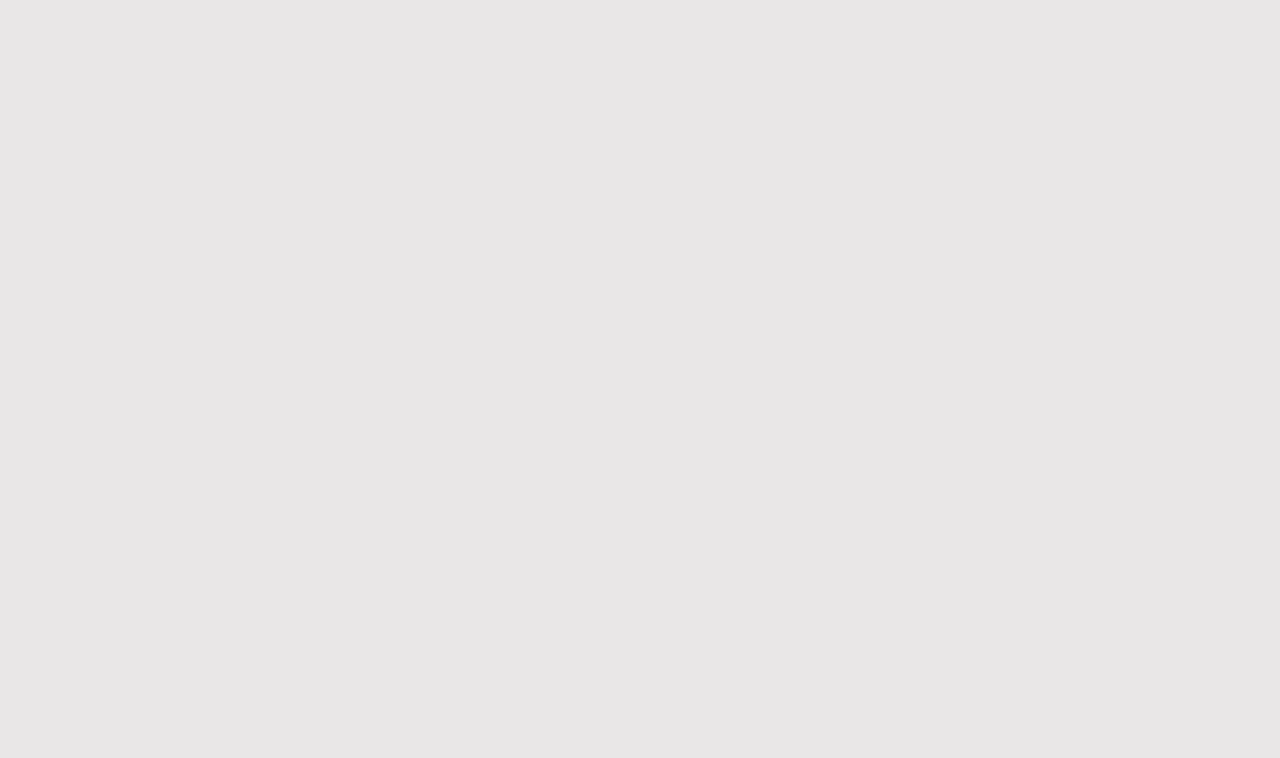
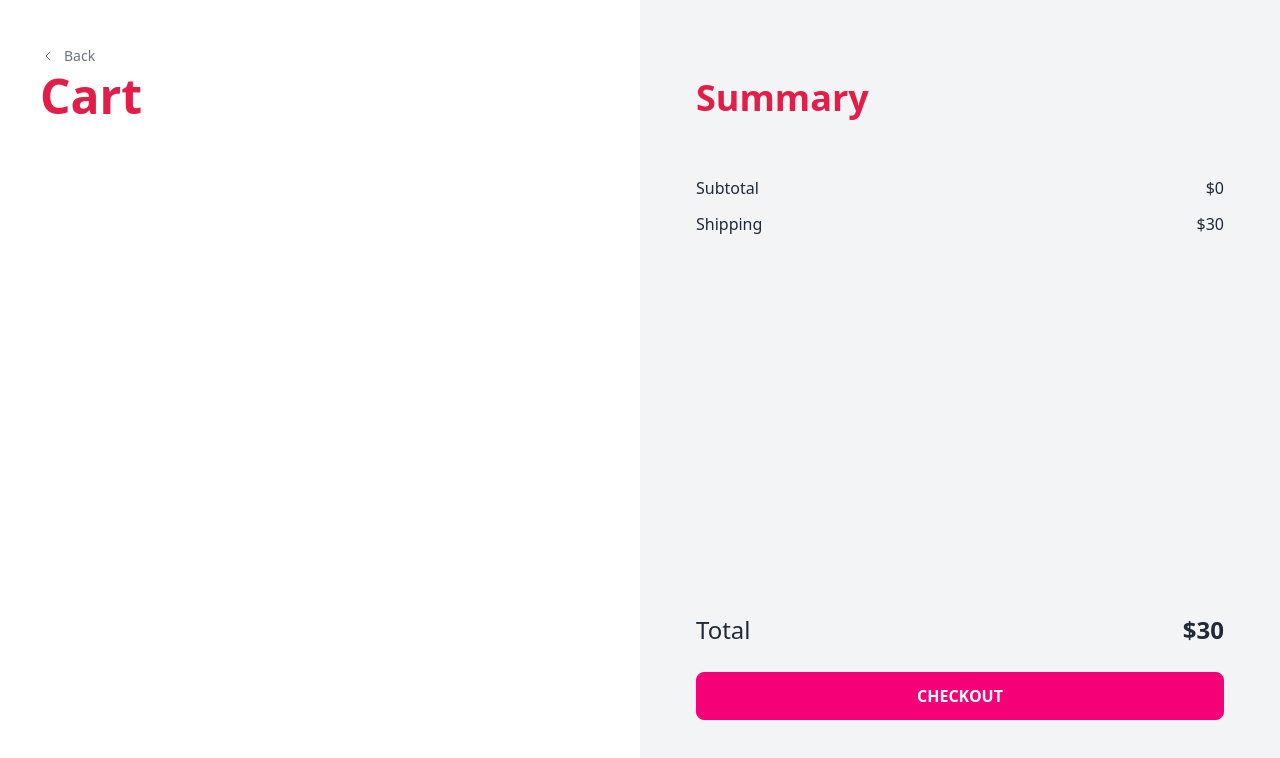
Before and after one commit to alikhantareen/bigbazaar, a React (Create React App) app: page /cart in a window 1280 px wide. Before the commit this address had no page. Shown: the top 758 px of the page. Built offline with nearby package versions, Linux system fonts and the light colour scheme.

Commit message:
added cart items functionality

```diff
--- a/src/App.tsx
+++ b/src/App.tsx
@@ -3,6 +3,7 @@ import Home from "./Components/Home";
 import ItemScreen from "./Components/ItemScreen";
 import Login from "./Components/Login";
 import Signup from "./Components/Signup";
+import CartScreen from "./Components/CartScreen";
 import { Routes, Route } from "react-router-dom";
 
 function App() {
@@ -13,6 +14,7 @@ function App() {
         <Route path="/product/:id" element={<ItemScreen />} />
         <Route path="/login" element={<Login />} />
         <Route path="/signup" element={<Signup />} />
+        <Route path="/cart" element={<CartScreen/>} />
       </Routes>
     </div>
   );
--- /dev/null
+++ b/src/Components/CartScreen.tsx
@@ -0,0 +1,176 @@
+import React, { useState } from "react";
+import { Link } from "react-router-dom";
+import useCartStore from "../store";
+
+function CartScreen() {
+  const cartItems = useCartStore((state: any) => state.cart);
+  const removeItem = useCartStore((state: any) => state.removeFromCart);
+  function subTotal(): any {
+    let total: number = 0;
+    cartItems.forEach((element: product) => {
+      total += (parseInt(element.price) * element.quantity);
+    });
+    return total;
+  }
+  type product = {
+    _id: number;
+    id: number;
+    title: string;
+    price: string;
+    description: string;
+    category: string;
+    image: string;
+    quantity: number,
+    rating: {
+      rate: number;
+      count: number;
+    };
+  };
+  return (
+    <>
+      <div>
+        <div
+          className="w-full h-full bg-black bg-opacity-90 top-0 overflow-y-auto overflow-x-hidden fixed sticky-0"
+          id="chec-div"
+        >
+          <div
+            className="w-full absolute z-10 right-0 h-full overflow-x-hidden transform translate-x-0 transition ease-in-out duration-700"
+            id="checkout"
+          >
+            <div className="flex md:flex-row flex-col justify-end" id="cart">
+              <div
+                className="lg:w-1/2 w-full md:pl-10 pl-4 pr-10 md:pr-4 md:py-12 py-8 bg-white overflow-y-auto overflow-x-hidden h-screen"
+                id="scroll"
+              >
+                <div className="flex items-center text-gray-500 hover:text-gray-600 cursor-pointer">
+                  <svg
+                    xmlns="http://www.w3.org/2000/svg"
+                    className="icon icon-tabler icon-tabler-chevron-left"
+                    width={16}
+                    height={16}
+                    viewBox="0 0 24 24"
+                    strokeWidth="1.5"
+                    stroke="currentColor"
+                    fill="none"
+                    strokeLinecap="round"
+                    strokeLinejoin="round"
+                  >
+                    <path stroke="none" d="M0 0h24v24H0z" fill="none" />
+                    <polyline points="15 6 9 12 15 18" />
+                  </svg>
+                  <Link to={"/"} className="text-sm pl-2 leading-none">
+                    Back
+                  </Link>
+                </div>
+                <p className="text-5xl font-black leading-10 text-rose-600 pt-3">
+                  Cart
+                </p>
+                {cartItems.map((elem: product) => {
+                  return (
+                    <div className="md:flex items-center mt-14 py-8 border-t border-gray-200">
+                      <div className="w-1/4">
+                        <img
+                          src={elem.image}
+                          className="w-full h-full object-center object-cover"
+                        />
+                      </div>
+                      <div className="md:pl-3 md:w-3/4">
+                        <div className="flex items-center justify-between w-full pt-1">
+                          <p className="text-base font-black leading-none text-gray-800">
+                            {elem.title}
+                          </p>
+                          <select className="py-2 px-1 border border-gray-200 mr-6 focus:outline-none">
+                            <option>01</option>
+                            <option>02</option>
+                            <option>03</option>
+                          </select>
+                        </div>
+                        <p className="text-xs leading-3 text-gray-600 pt-2">
+                          Category: {elem.category}
+                        </p>
+                        <p className="text-xs leading-3 text-gray-600 py-4">
+                          Ratings: {elem.rating.rate}
+                        </p>
+                        <p className="w-96 text-xs leading-3 text-gray-600">
+                        Qty: {elem.quantity}
+                        </p>
+                        <div className="flex items-center justify-between pt-5 pr-6">
+                          <div className="flex itemms-center">
+                            <p onClick={() => removeItem(elem.id)} className="text-xs leading-3 underline text-red-500 cursor-pointer">
+                              Remove
+                            </p>
+                          </div>
+                          <p className="text-base font-black leading-none text-gray-800">
+                            ${parseInt(elem.price) * elem.quantity}
+                          </p>
+                        </div>
+                      </div>
+                    </div>
+                  );
+                })}
+              </div>
+              <div className="xl:w-1/2 md:w-1/3 w-full bg-gray-100 h-full">
+                <div className="flex flex-col md:h-screen px-14 py-20 justify-between overflow-y-auto">
+                  <div>
+                    <p className="text-4xl font-black leading-9 text-rose-600">
+                      Summary
+                    </p>
+                    <div className="flex items-center justify-between pt-16">
+                      <p className="text-base leading-none text-gray-800">
+                        Subtotal
+                      </p>
+                      <p className="text-base leading-none text-gray-800">
+                        ${subTotal()}
+                      </p>
+                    </div>
+                    <div className="flex items-center justify-between pt-5">
+                      <p className="text-base leading-none text-gray-800">
+                        Shipping
+                      </p>
+                      <p className="text-base leading-none text-gray-800">
+                        $30
+                      </p>
+                    </div>
+                  </div>
+                  <div>
+                    <div className="flex items-center pb-6 justify-between lg:pt-5 pt-20">
+                      <p className="text-2xl leading-normal text-gray-800">
+                        Total
+                      </p>
+                      <p className="text-2xl font-bold leading-normal text-right text-gray-800">
+                        ${subTotal() + 30}
+                      </p>
+                    </div>
+                    <button className="text-base leading-none w-full btn btn-primary text-white">
+                      Checkout
+                    </button>
+                  </div>
+                </div>
+              </div>
+            </div>
+          </div>
+        </div>
+      </div>
+
+      <style>
+        {` /* width */
+                #scroll::-webkit-scrollbar {
+                    width: 1px;
+                }
+
+                /* Track */
+                #scroll::-webkit-scrollbar-track {
+                    background: #f1f1f1;
+                }
+
+                /* Handle */
+                #scroll::-webkit-scrollbar-thumb {
+                    background: rgb(133, 132, 132);
+                }
+`}
+      </style>
+    </>
+  );
+}
+
+export default CartScreen;
--- a/src/Components/Header.tsx
+++ b/src/Components/Header.tsx
@@ -2,15 +2,19 @@ import user from "../assets/user_avatar.png";
 import { Link, useNavigate } from "react-router-dom";
 import { useEffect, useState } from "react";
 import useCartStore  from "../store";
+import localforage from "localforage";
 
 const Header = () => {
   const navigate = useNavigate();
   const [authenticated, setauthenticated] = useState("");
   const [id, profileID] = useState("");
-  const globalCount = useCartStore((state: any) => state.cart.length);
+  let globalCount = useCartStore((state: any) => state.cart.length);
   function logout() {
     setauthenticated("");
     localStorage.clear();
+    localforage.removeItem("cart-store", () => {
+      console.log("cart state deleted");
+    })
     navigate("/");
   }
   useEffect(() => {
@@ -60,9 +64,9 @@ const Header = () => {
                 <span className="font-bold text-lg">{globalCount} Items</span>
                 {/* <span className="text-info">Subtotal: $999</span> */}
                 <div className="card-actions">
-                  <button className="btn btn-primary btn-block">
+                  <Link to={`/cart`} className="btn btn-primary btn-block">
                     View cart
-                  </button>
+                  </Link>
                 </div>
               </div>
             </div>
--- a/src/Components/ItemScreen.tsx
+++ b/src/Components/ItemScreen.tsx
@@ -3,12 +3,14 @@ import { useQuery } from "@tanstack/react-query";
 import Header from "./Header";
 import { useParams, useNavigate } from "react-router-dom";
 import { useState } from "react";
-import useCartStore  from "../store";
+import useCartStore from "../store";
 
 const ItemScreen = () => {
+  const [count, setCount] = useState(1);
   const navigate = useNavigate();
   const { id } = useParams();
-  const [count, setCount] = useState(1);
+
+  const addToCart = useCartStore((state: any) => state.addToCart);
 
   const addCount = () => {
     setCount((prev) => prev + 1);
@@ -20,15 +22,9 @@ const ItemScreen = () => {
     }
   };
 
-  const add = useCartStore((state: any) => state.addToCart);
-
   function addOrder() {
-    add({first: "hahaha"});
-  }
-
-  function verifyUser() {
     if (localStorage.getItem("token")) {
-      alert("user logged in");
+      addToCart({...data, quantity: count});
       return;
     }
     localStorage.setItem("link", id!);
@@ -94,8 +90,7 @@ const ItemScreen = () => {
                   $ {data?.price}
                 </p>
 
-                <div className="lg:mt-11 mt-10">
-                  <div className="flex flex-row justify-between">
+                <div className="flex flex-row justify-between mt-10">
                   <p className=" font-medium text-base leading-4 text-gray-600">
                     Select quantity
                   </p>
@@ -122,9 +117,6 @@ const ItemScreen = () => {
                     </span>
                   </div>
                 </div>
-                  <hr className=" bg-gray-200 w-full my-2" />
-                  <hr className=" bg-gray-200 w-full mt-4" />
-                </div>
 
                 <button
                   onClick={addOrder}
```
Lines whose indentation alone changed are shown as unchanged.
